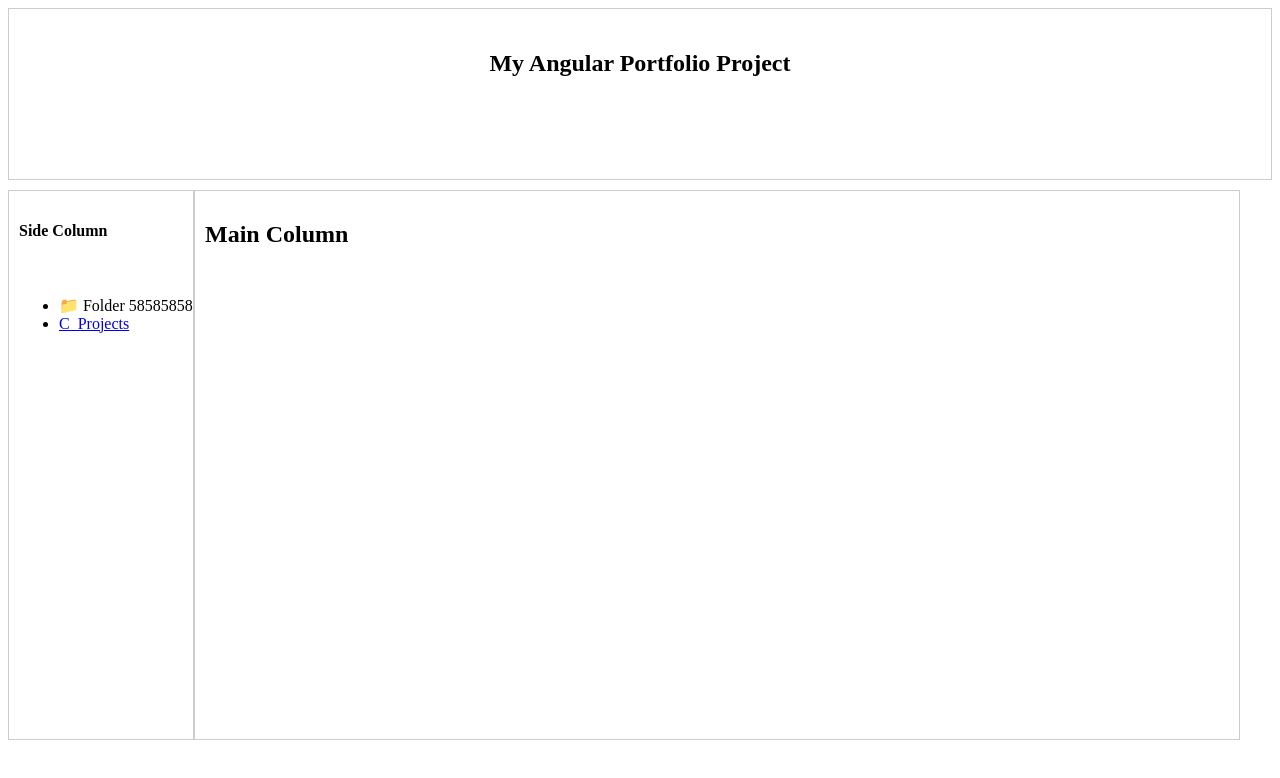
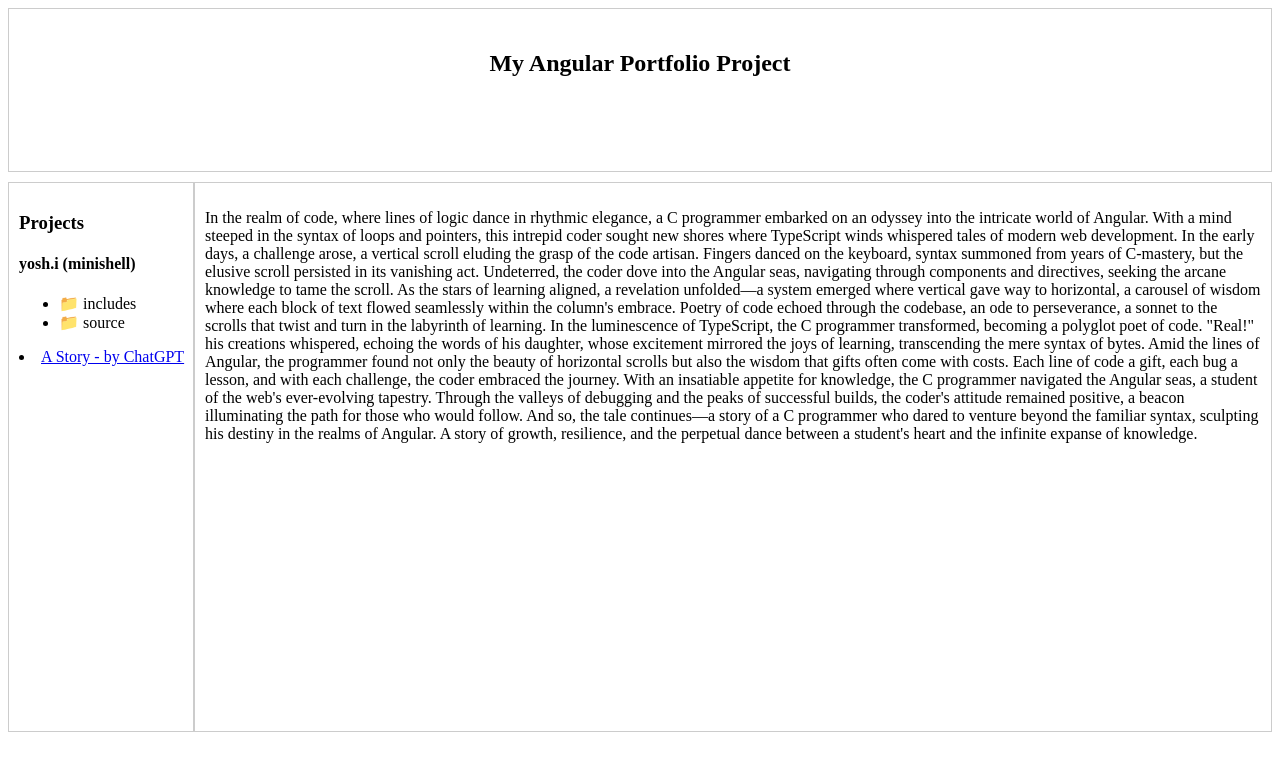
Before and after one commit to pippin-29/my-angular-portfolio-project, an Angular app: page /components/nav/c_projects in a window 1280 px wide. Shown: the top 778 px of the page. Built offline with nearby package versions, Linux system fonts and the light colour scheme.

Commit message:
fomatting, vertical scroll in main column acting funky

```diff
--- a/src/app/components/header/header.component.css
+++ b/src/app/components/header/header.component.css
@@ -1,7 +1,7 @@
 .header {
 	max-width: 1280px;
 	text-align: center;
-	height: 128px;
+	height: 15vh;
 	position: relative;
 	border: 1px solid #ccc;
 	margin-bottom: 10px;
--- a/src/app/components/main-column/main-column.component.css
+++ b/src/app/components/main-column/main-column.component.css
@@ -1,4 +1,5 @@
 .main-column {
+
 	column-width: 1024px;
 	height: 66vh;
 	position: relative;
@@ -7,7 +8,7 @@
 	padding: 10px;
 	flex: 1;
 
-	overflow-x: auto;
-	overflow-y: auto;
-	white-space: nowrap;
+	overflow:scroll;
+
+
 }
--- a/src/app/components/main-column/main-column.component.html
+++ b/src/app/components/main-column/main-column.component.html
@@ -1,4 +1,3 @@
 <div class="main-column">
-	<h2>Main Column</h2>
 	<router-outlet></router-outlet>
 </div>
--- a/src/app/components/nav/c_projects/c_projects.component.css
+++ b/src/app/components/nav/c_projects/c_projects.component.css
@@ -0,0 +1,4 @@
+.wrapper {
+
+	word-wrap: break-word;
+}
--- a/src/app/components/nav/c_projects/c_projects.component.html
+++ b/src/app/components/nav/c_projects/c_projects.component.html
@@ -1,9 +1,16 @@
-<div>
+<p class="wrapper">
 
+In the realm of code, where lines of logic dance in rhythmic elegance, a C programmer embarked on an odyssey into the intricate world of Angular. With a mind steeped in the syntax of loops and pointers, this intrepid coder sought new shores where TypeScript winds whispered tales of modern web development.
 
-	<pre>
-		<code>
+In the early days, a challenge arose, a vertical scroll eluding the grasp of the code artisan. Fingers danced on the keyboard, syntax summoned from years of C-mastery, but the elusive scroll persisted in its vanishing act. Undeterred, the coder dove into the Angular seas, navigating through components and directives, seeking the arcane knowledge to tame the scroll.
 
-		</code>
-	  </pre>
-</div>
+As the stars of learning aligned, a revelation unfolded—a system emerged where vertical gave way to horizontal, a carousel of wisdom where each block of text flowed seamlessly within the column's embrace. Poetry of code echoed through the codebase, an ode to perseverance, a sonnet to the scrolls that twist and turn in the labyrinth of learning.
+
+In the luminescence of TypeScript, the C programmer transformed, becoming a polyglot poet of code. "Real!" his creations whispered, echoing the words of his daughter, whose excitement mirrored the joys of learning, transcending the mere syntax of bytes.
+
+Amid the lines of Angular, the programmer found not only the beauty of horizontal scrolls but also the wisdom that gifts often come with costs. Each line of code a gift, each bug a lesson, and with each challenge, the coder embraced the journey.
+
+With an insatiable appetite for knowledge, the C programmer navigated the Angular seas, a student of the web's ever-evolving tapestry. Through the valleys of debugging and the peaks of successful builds, the coder's attitude remained positive, a beacon illuminating the path for those who would follow.
+
+And so, the tale continues—a story of a C programmer who dared to venture beyond the familiar syntax, sculpting his destiny in the realms of Angular. A story of growth, resilience, and the perpetual dance between a student's heart and the infinite expanse of knowledge.
+<p>
--- a/src/app/components/side-column/folder/folder.component.css
+++ b/src/app/components/side-column/folder/folder.component.css
@@ -9,3 +9,7 @@
 .arrow.expanded {
 	color: black;
 }
+
+.icon {
+	margin-left: 10px;
+}
--- a/src/app/components/side-column/side-column.component.css
+++ b/src/app/components/side-column/side-column.component.css
@@ -7,7 +7,6 @@
 	margin-bottom: 10px;
 	padding: 10px;
 
-	overflow-x: auto;
-	overflow-y: auto;
+	overflow: auto;
 	white-space: nowrap;
 }
--- a/src/app/components/side-column/side-column.component.html
+++ b/src/app/components/side-column/side-column.component.html
@@ -1,12 +1,21 @@
 <div class="side-column">
-	<h4>Side Column</h4>
-	<br>
+	<h3>Projects</h3>
+	<h4>yosh.i (minishell)</h4>
 	<ul>
+
 		<li>
-			<app-folder [folderName]="'Folder 585858585858581'" [files]="['file1', 'file2']">
+			<app-folder [folderName]="'includes'" [files]="['yosh_i.h', 'yosh_macros.h']">
 
 			</app-folder>
 		</li>
-		<li><a routerLink="/components/nav/c_projects/">C_Projects</a></li>
+		<li>
+			<app-folder [folderName]="'source'" [files]="['builtin1.c', 'builtin2.c', 'env1.c', 'env2.c', 'env3.c', 'exit.c', 'expander.c', 'expander_norm.c', 'file.c', 'free.c', 'history.c', 'io.c', 'main.c', 'op.c', 'parse.c', 'pipe-io.c', 'print.c', 'prompt.c', 'quotes.c', 'quotes2.c', 'redirection.c', 'run.c', 'setup.c', 'signal.c']">
+
+			</app-folder>
+		</li>
+
+
+
 	</ul>
+	<li><a routerLink="/components/nav/c_projects/">A Story - by ChatGPT</a></li>
 </div>
```
